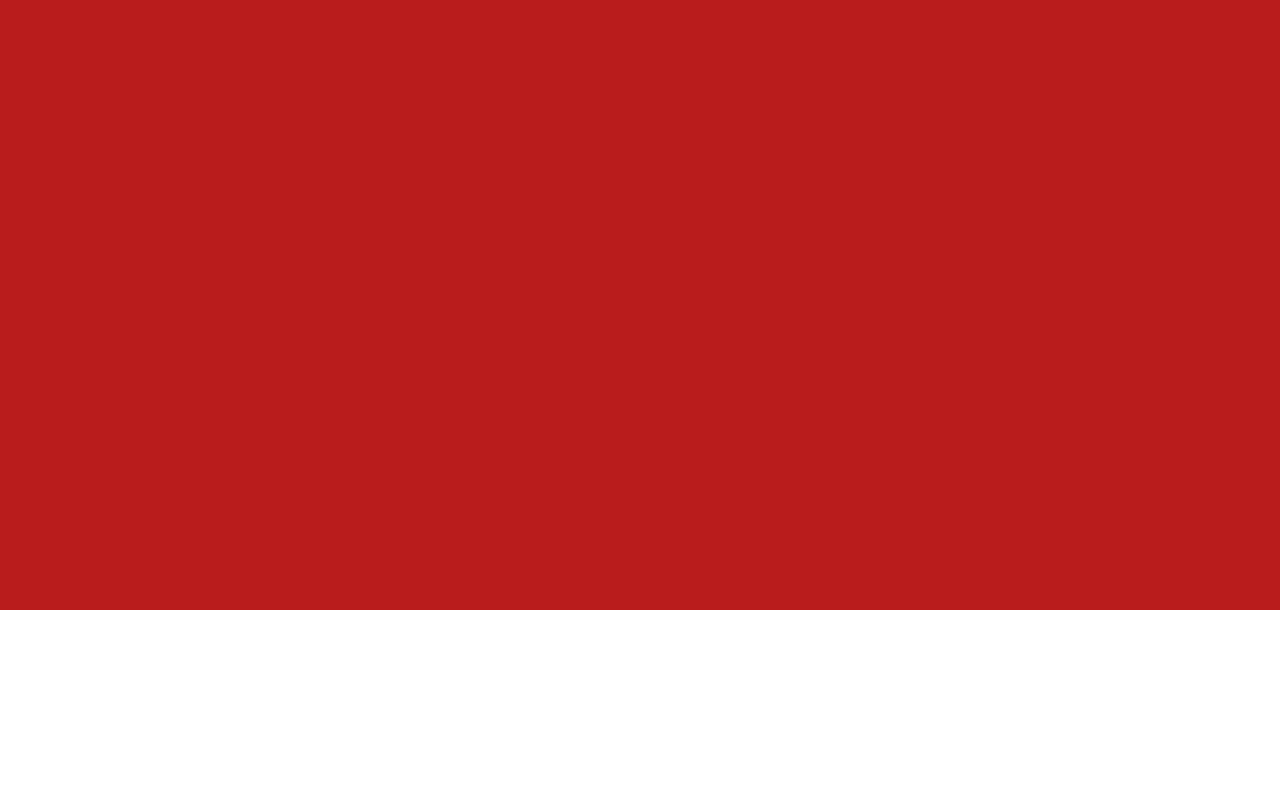
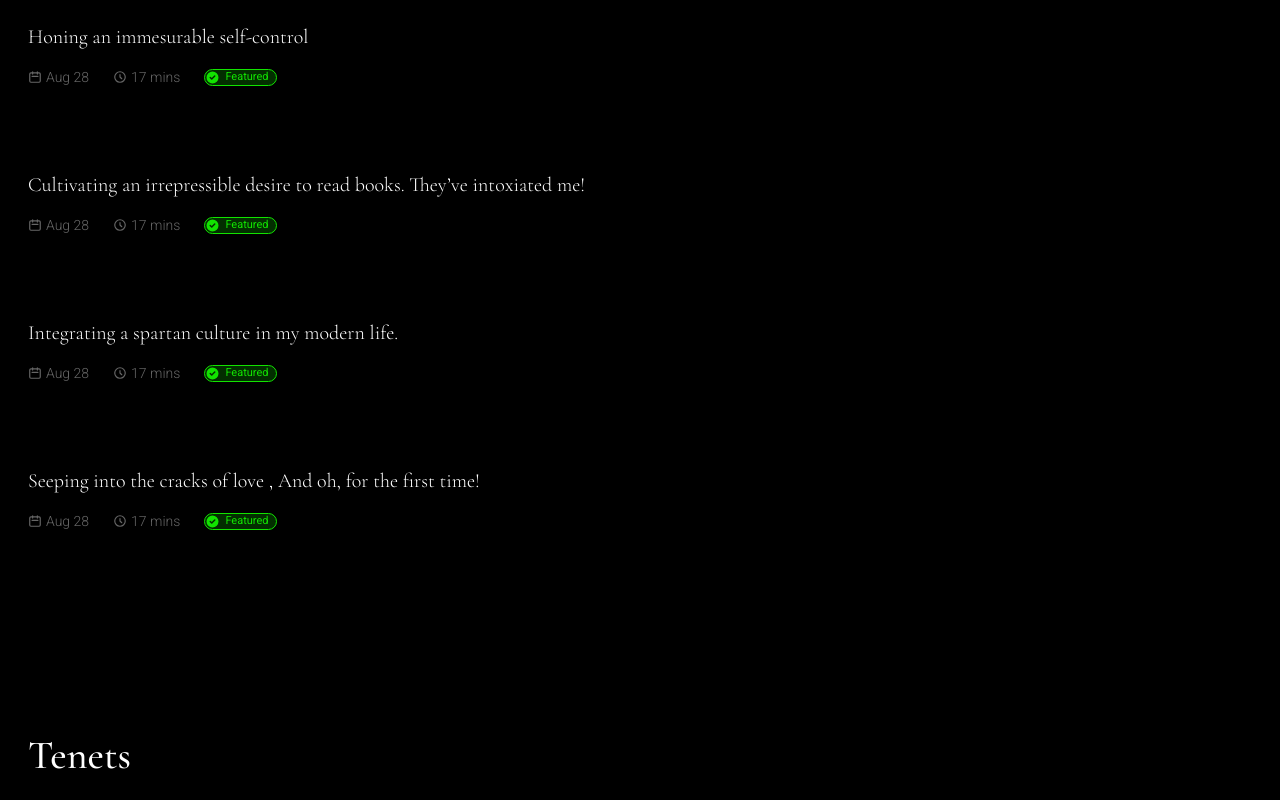
Before and after one commit to harisrab/harisrab, a Next.js app: page / in a window 1280 px wide. Shown: the part 880-1680 px from the top of the page. Before the commit the page ends 1490 px from the top, so only its background shows below. Built offline with nearby package versions, Linux system fonts and the light colour scheme.

Commit message:
Completed The Links Section

```diff
--- /dev/null
+++ b/components/Common/FeaturedTag.js
@@ -0,0 +1,23 @@
+import React from "react";
+
+function FeaturedTag() {
+	return (
+		<div className="h-[17px] w-auto flex items-center bg-[#12E300] bg-opacity-20 border-[1px] border-[#12E300] text-[#12E300] rounded-[10px]">
+			<svg
+				xmlns="http://www.w3.org/2000/svg"
+				className="h-[15px] w-[15px]"
+				viewBox="0 0 20 20"
+				fill="currentColor"
+			>
+				<path
+					fillRule="evenodd"
+					d="M10 18a8 8 0 100-16 8 8 0 000 16zm3.707-9.293a1 1 0 00-1.414-1.414L9 10.586 7.707 9.293a1 1 0 00-1.414 1.414l2 2a1 1 0 001.414 0l4-4z"
+					clipRule="evenodd"
+				/>
+			</svg>
+            <p className="text-[11px] mx-[5px] mr-[7px]">Featured</p>
+		</div>
+	);
+}
+
+export default FeaturedTag;
--- a/components/Common/Header.js
+++ b/components/Common/Header.js
@@ -3,7 +3,7 @@ import BurgerMenu from "../Buttons/BurgerMenu";
 
 function Header() {
 	return (
-		<div className="w-screen h-[60px] flex items-center px-5 pl-0 justify-between bg-black border-b-[1px] border-opacity-10 border-white fixed top-0 z-50">
+		<div className="w-screen h-[60px] flex items-center px-5 pl-0 justify-between bg-black border-b-[1px] border-opacity-10 border-white fixed top-0 z-50 filter drop-shadow-2xl">
 			<Logo />
 			<BurgerMenu />
 		</div>
--- /dev/null
+++ b/components/MainPage/MainArticleLink.js
@@ -0,0 +1,51 @@
+import React from "react";
+import FeaturedTag from "../Common/FeaturedTag";
+
+function MainArticleLink({ data }) {
+	return (
+		<div className="h-36 w-full flex flex-col items-start justify-center">
+			<h2 className="text-white font-serif text-[20px] font-extralight">
+				<a href="#">{data.title}</a>
+			</h2>
+			<div className="w-full h-[30px] my-[10px] text-white flex items-center gap-6">
+				<div className="Date flex items-center opacity-40">
+					<svg
+						xmlns="http://www.w3.org/2000/svg"
+						className="h-[14px] w-[14px]"
+						fill="none"
+						viewBox="0 0 24 24"
+						stroke="currentColor"
+					>
+						<path
+							strokeLinecap="round"
+							strokeLinejoin="round"
+							strokeWidth={2}
+							d="M8 7V3m8 4V3m-9 8h10M5 21h14a2 2 0 002-2V7a2 2 0 00-2-2H5a2 2 0 00-2 2v12a2 2 0 002 2z"
+						/>
+					</svg>
+					<p className="text-sans text-[14px] font-light ml-1">Aug 28</p>
+				</div>
+				<div className="Time flex items-center opacity-40">
+					<svg
+						xmlns="http://www.w3.org/2000/svg"
+						className="h-[14px] w-[14px]"
+						fill="none"
+						viewBox="0 0 24 24"
+						stroke="currentColor"
+					>
+						<path
+							strokeLinecap="round"
+							strokeLinejoin="round"
+							strokeWidth={2}
+							d="M12 8v4l3 3m6-3a9 9 0 11-18 0 9 9 0 0118 0z"
+						/>
+					</svg>
+					<p className="text-sans text-[14px] font-light ml-1">17 mins</p>
+				</div>
+				<FeaturedTag />
+			</div>
+		</div>
+	);
+}
+
+export default MainArticleLink;
--- a/components/MainPage/SummaryCatalogue.js
+++ b/components/MainPage/SummaryCatalogue.js
@@ -1,13 +1,36 @@
-import React from 'react'
+import React from "react";
+import MainArticleLink from "./MainArticleLink";
 
-function SummaryCatalogue() {
-    return (
-        <div className="h-[690px] w-screen bg-red-700">
-            {/* Heading */}
-            {/* Sections */}
-            {/* Catalogue Button */}
-        </div>
-    )
+function SummaryCatalogue({linkTitle}) {
+	const tempData = [
+		{ title: "Honing an immesurable self-control" },
+		{
+			title:
+				"Cultivating an irrepressible desire to read books. They’ve intoxiated me!",
+		},
+		{ title: "Integrating a spartan culture in my modern life." },
+		{
+			title:
+				"Seeping into the cracks of love , And oh, for the first time!",
+		},
+	];
+
+	return (
+		<div className="h-[800px] w-screen">
+			{/* Heading */}
+			<h1 className="text-white font-serif font-medium text-[40px] h-[70px] w-screen flex items-center px-7">
+				{linkTitle}
+			</h1>
+			{/* Sections */}
+			<div className="flex flex-col items-center px-7 gap-1">
+				{tempData.map((eachLink, i) => (
+					<MainArticleLink key={i} data={eachLink} />
+				))}
+			</div>
+
+			{/* Catalogue Button */}
+		</div>
+	);
 }
 
-export default SummaryCatalogue
+export default SummaryCatalogue;
--- a/pages/_document.js
+++ b/pages/_document.js
@@ -20,6 +20,19 @@ class MyDocument extends Document {
 						href="https://fonts.googleapis.com/css2?family=Cormorant+Garamond:ital,wght@0,300;0,400;0,500;0,600;0,700;1,300;1,400;1,500;1,600;1,700&display=swap"
 						rel="stylesheet"
 					/>
+					<link
+						rel="preconnect"
+						href="https://fonts.googleapis.com"
+					/>
+					<link
+						rel="preconnect"
+						href="https://fonts.gstatic.com"
+						crossOrigin={true}
+					/>
+					<link
+						href="https://fonts.googleapis.com/css2?family=Roboto:ital,wght@0,100;0,300;0,400;0,500;0,700;1,100;1,300;1,400&display=swap"
+						rel="stylesheet"
+					></link>
 				</Head>
 				<body>
 					<Main />
--- a/pages/index.js
+++ b/pages/index.js
@@ -19,7 +19,12 @@ export default function Home() {
 			<HeroSection />
 
 			{/* Essays Letters Catalogue */}
-			<SummaryCatalogue />
+			<SummaryCatalogue linkTitle="On Self"/>
+			<SummaryCatalogue linkTitle="Tenets"/>
+			<SummaryCatalogue linkTitle="Justice and Society"/>
+			<SummaryCatalogue linkTitle="Statecraft"/>
+			<SummaryCatalogue linkTitle="Stratagems"/>
+
 		</div>
 	);
 }
--- a/tailwind.config.js
+++ b/tailwind.config.js
@@ -8,6 +8,7 @@ module.exports = {
 	theme: {
 		fontFamily: {
 			serif: ["Cormorant Garamond", "serif", "system-ui"],
+			sans: ["Roboto", "sans-serif"],
 		},
 		fontSize: {
 			h1: ".75rem",
```
